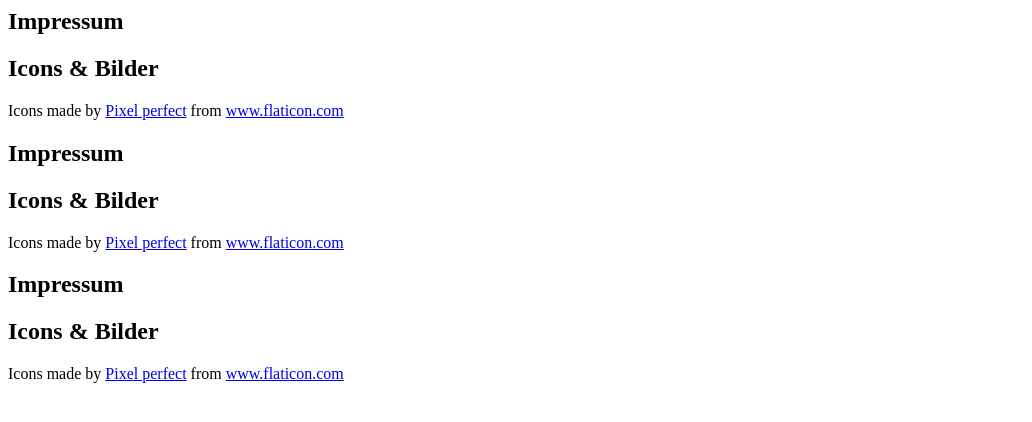
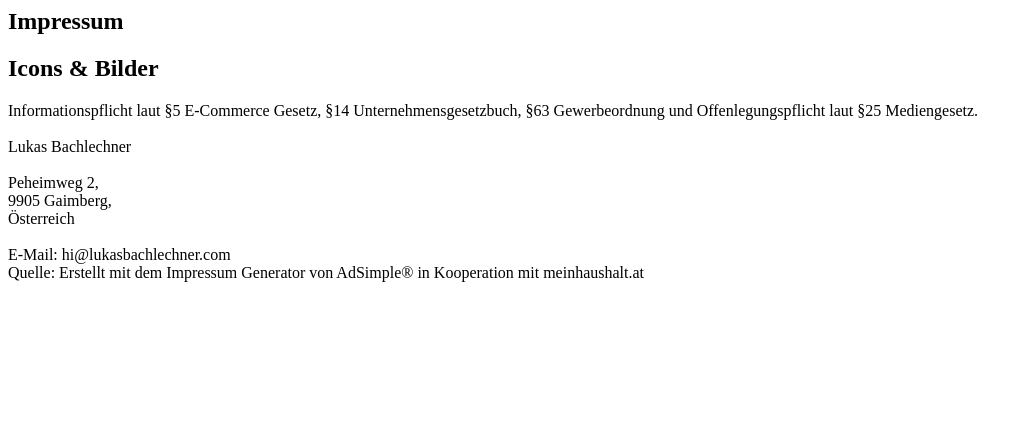
Before and after one commit to lukasbachlechner/halla-store, a PHP site: page /mvc/resources/views/templates/impressum.php in a window 1280 px wide. Shown: the top 422 px of the page, without its empty margins (0-1032 px from the left). Run offline with PHP 8.4, Linux system fonts and the light colour scheme; some libraries are stand-ins or nearby versions.

Commit message:
impressum

```diff
--- a/resources/views/templates/impressum.php
+++ b/resources/views/templates/impressum.php
@@ -2,28 +2,16 @@
     <h1>Impressum</h1>
 
     <h2>Icons & Bilder</h2>
-    <p>
-        Icons made by <a href="https://www.flaticon.com/authors/pixel-perfect" title="Pixel perfect">Pixel perfect</a>
-        from <a href="https://www.flaticon.com/" title="Flaticon">www.flaticon.com</a>
+    <p>Informationspflicht laut §5 E-Commerce Gesetz, §14 Unternehmensgesetzbuch, §63 Gewerbeordnung und Offenlegungspflicht laut §25 Mediengesetz.<br /><br />
+
+        Lukas Bachlechner<br /><br />
+
+        Peheimweg 2,<br />
+        9905 Gaimberg,<br />
+        Österreich<br /><br />
+
+        E-Mail: hi@lukasbachlechner.com<br />
+
+        Quelle: Erstellt mit dem Impressum Generator von AdSimple® in Kooperation mit meinhaushalt.at
     </p>
 </section>
-
-<section class="section">
-    <h1>Impressum</h1>
-
-    <h2>Icons & Bilder</h2>
-    <p>
-        Icons made by <a href="https://www.flaticon.com/authors/pixel-perfect" title="Pixel perfect">Pixel perfect</a>
-        from <a href="https://www.flaticon.com/" title="Flaticon">www.flaticon.com</a>
-    </p>
-</section>
-
-<section class="section">
-    <h1>Impressum</h1>
-
-    <h2>Icons & Bilder</h2>
-    <p>
-        Icons made by <a href="https://www.flaticon.com/authors/pixel-perfect" title="Pixel perfect">Pixel perfect</a>
-        from <a href="https://www.flaticon.com/" title="Flaticon">www.flaticon.com</a>
-    </p>
-</section>
```
